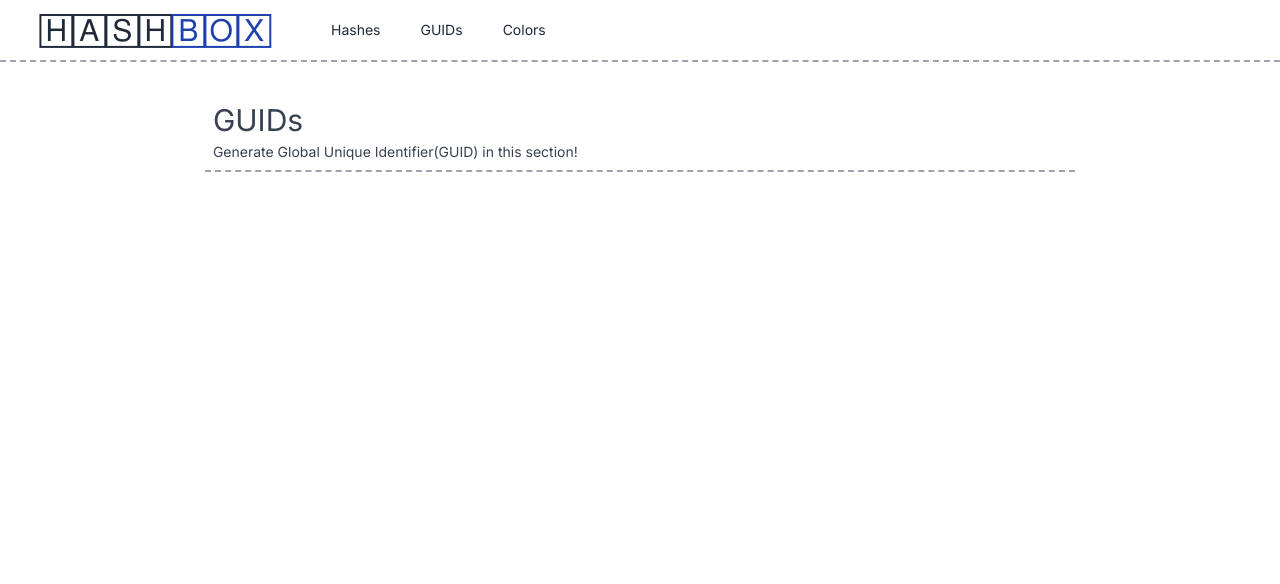
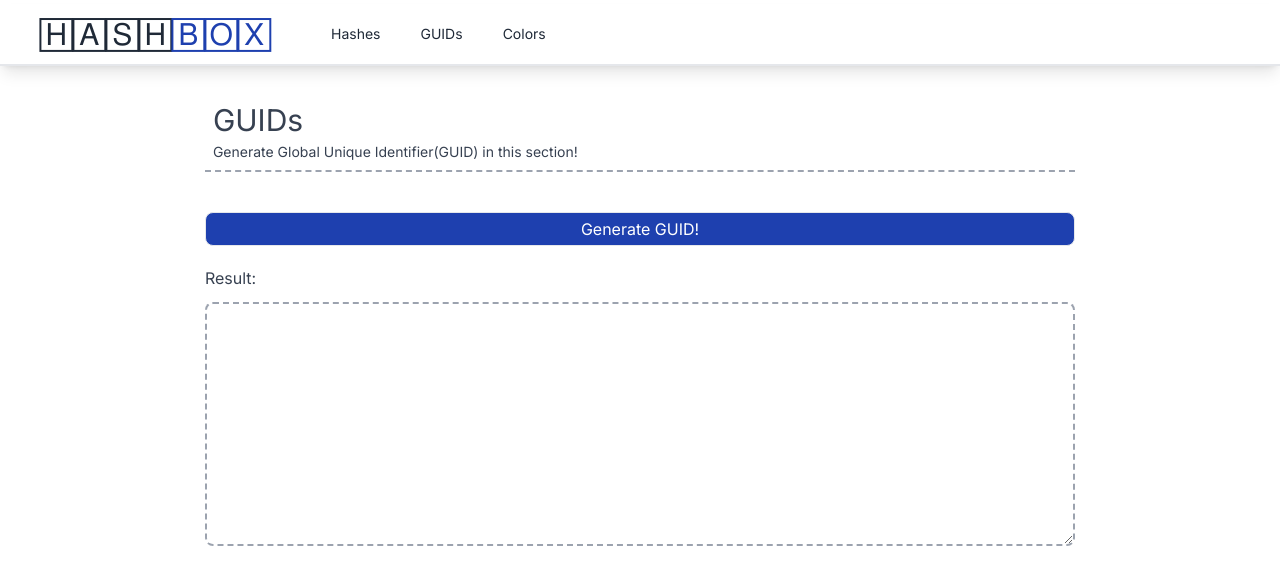
Before and after one commit to gabeFrancisco/hashbox, a Next.js app: page /guids in a window 1280 px wide. Shown: the top 584 px of the page. Built offline with nearby package versions, Linux system fonts and the light colour scheme.

Commit message:
started GUID section

```diff
--- a/package.json
+++ b/package.json
@@ -12,6 +12,7 @@
     "@types/node": "20.4.5",
     "@types/react": "18.2.18",
     "@types/react-dom": "18.2.7",
+    "@types/uuid": "^9.0.2",
     "autoprefixer": "10.4.14",
     "crypto-hash": "^2.0.1",
     "formik": "^2.4.2",
@@ -20,6 +21,7 @@
     "react": "18.2.0",
     "react-dom": "18.2.0",
     "tailwindcss": "3.3.3",
-    "typescript": "5.1.6"
+    "typescript": "5.1.6",
+    "uuid": "^9.0.0"
   }
 }
--- a/src/app/guids/page.tsx
+++ b/src/app/guids/page.tsx
@@ -1,3 +1,4 @@
+import GuidForm from '@/components/GuidForm'
 import SectionTitle from '@/components/SectionTitle'
 import React from 'react'
 
@@ -5,6 +6,7 @@ const page = () => {
   return (
     <div>
       <SectionTitle title='GUIDs' subtitle='Generate Global Unique Identifier(GUID) in this section!'/>
+      <GuidForm/>
     </div>
   )
 }
--- /dev/null
+++ b/src/components/GuidForm.tsx
@@ -0,0 +1,39 @@
+"use client";
+
+import { v4 as uuidv4 } from "uuid";
+import React, { useState } from "react";
+
+const GuidForm = () => {
+  const [guid, setGuid] = useState("");
+  const generateGuid = () => {
+    setGuid(uuidv4());
+  };
+  return (
+    <div>
+      <form>
+        <div className="grid grid-col gap-5">
+          <button
+            type="button"
+            onClick={generateGuid}
+            className="border rounded-lg px-3 py-1 bg-blue-800 hover:bg-blue-900 text-white"
+          >
+            Generate GUID!
+          </button>
+          <div className="flex flex-col">
+            <label htmlFor="result">Result:</label>
+            <textarea
+              className="border-2 my-3 border-dashed border-gray-400 rounded-lg w-full"
+              name="result"
+              id=""
+              cols={30}
+              rows={10}
+              value={guid}
+            ></textarea>
+          </div>
+        </div>
+      </form>
+    </div>
+  );
+};
+
+export default GuidForm;
--- a/src/components/HashForm.tsx
+++ b/src/components/HashForm.tsx
@@ -36,7 +36,7 @@ const HashForm = () => {
           <div className="flex flex-col">
             <label>Enter input text:</label>
             <textarea
-              className="border-2 my-3 border-gray-400 rounded-lg w-full"
+              className="border-2 border-dashed my-3 border-gray-400 rounded-lg w-full"
               name="input"
               onChange={formik.handleChange}
               value={formik.values.input}
@@ -101,7 +101,7 @@ const HashForm = () => {
           <div className="flex flex-col">
             <label>Output:</label>
             <textarea
-              className="border-2 my-3 border-gray-400 rounded-lg w-full"
+              className="border-2 my-3 border-dashed border-gray-400 rounded-lg w-full"
               name="input"
               value={output}
               rows={10}
--- a/src/components/Header.tsx
+++ b/src/components/Header.tsx
@@ -17,12 +17,12 @@ const Header = () => {
     }
   ];
   return (
-    <header className="flex flex-col md:flex-row lg:flex-row  lg:w-full items-center border-b-2 border-gray-400 border-dashed">
+    <header className="top-1 sticky shadow-lg bg-white flex flex-col md:flex-row lg:flex-row  lg:w-full items-center border-b-2  ">
       <div className="text-3xl mx-10 text-gray-800 lg:text-md">🄷🄰🅂🄷<span className="text-blue-800">🄱🄾🅇</span></div>
       <div>
         <ul className="flex flex-row text-gray-800 text-sm lg:text-md">
           {links.map((el, key) => (
-            <li className="m-5">
+            <li className="m-5 hover:text-blue-800">
               <Link href={el.link}>{el.title}</Link>
             </li>
           ))}
```
Also changed, not shown: 1 other file (tests, documents, lock files or other folders).
